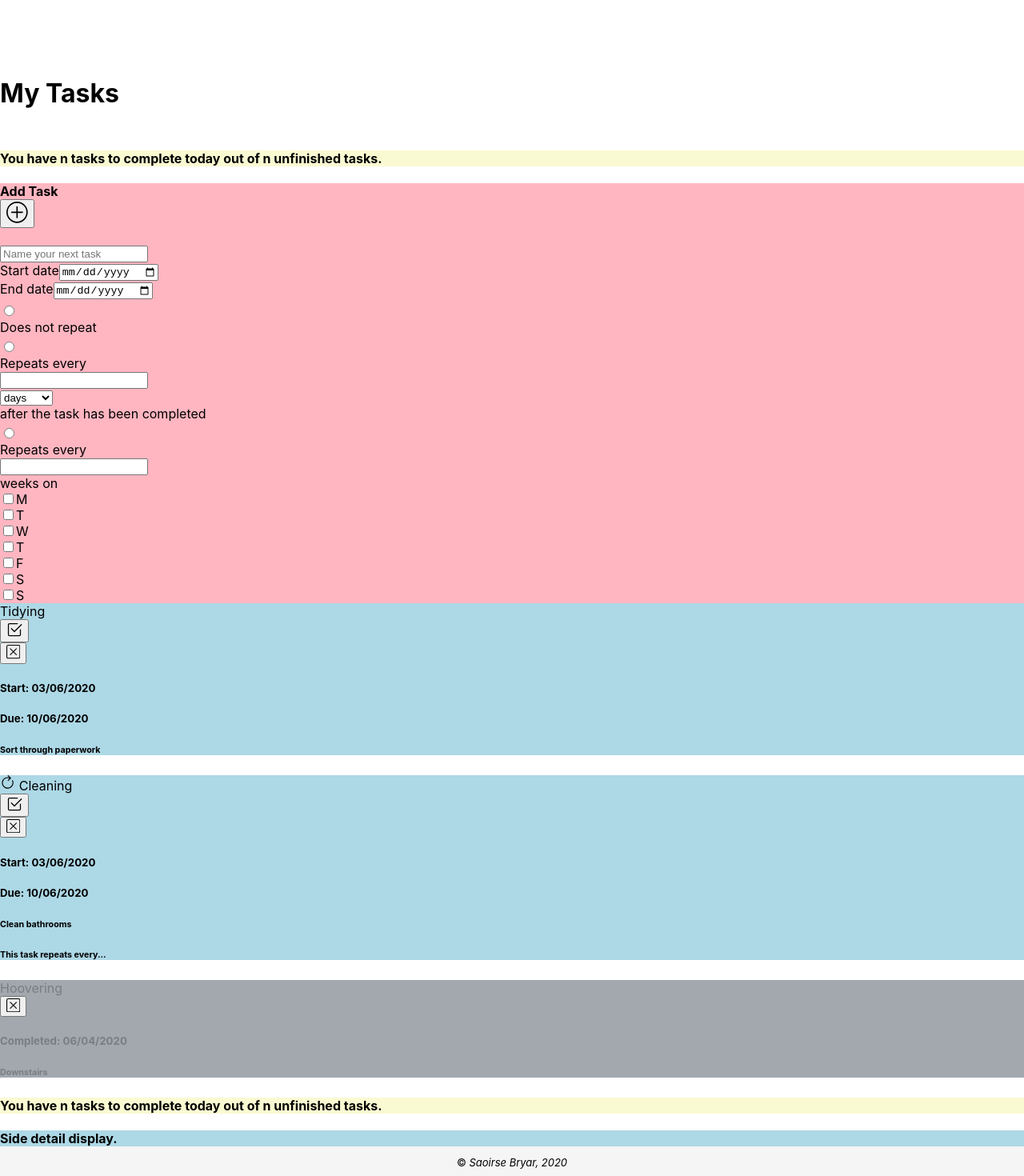
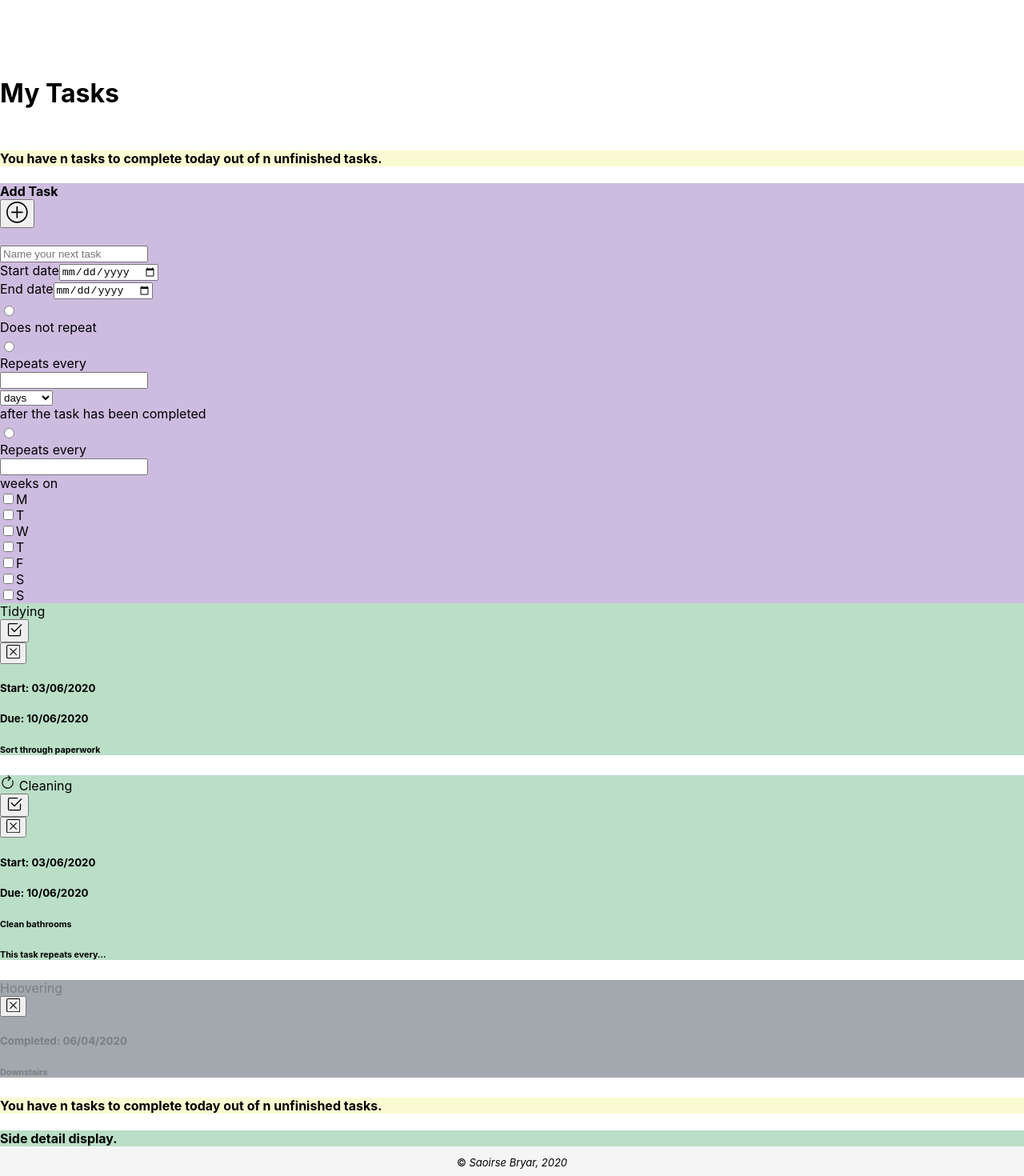
Before and after one commit to smbryar/todo_react_application, a React (Create React App) app: page / in a window 1280 px wide. Shown: the top 1470 px of the page at 80% size. Built offline with nearby package versions, Linux system fonts and the light colour scheme; the HTML template or start-up script is replaced by a standard one.

Commit message:
Alter colours

```diff
--- a/src/AddTask/AddTask.css
+++ b/src/AddTask/AddTask.css
@@ -1,6 +1,6 @@
 .add-task {
     width: 100%;
-    background-color: lightpink;
+    background-color: #CEBCE0;
 }
 
 .customRow {
--- a/src/DetailDisplay/DetailDisplay.css
+++ b/src/DetailDisplay/DetailDisplay.css
@@ -1,4 +1,4 @@
 .detail-display {
-    background-color: lightblue;
+    background-color: #BADEC6;
     width: 100%;
 }
--- a/src/Intro/Intro.css
+++ b/src/Intro/Intro.css
@@ -1,4 +1,4 @@
 .intro {
     width: 100%;
-    background-color: lightgoldenrodyellow;
+    background-color: #fafad2;
 }
--- a/src/TaskItem/TaskItem.js
+++ b/src/TaskItem/TaskItem.js
@@ -10,7 +10,7 @@ function TaskItem(props) {
   const [open, setOpen] = React.useState(false);
   return (
     <Card className="task-item"
-    style={{backgroundColor: props.completed ? 'rgba(130, 138, 146, 0.74)' : 'lightblue',
+    style={{backgroundColor: props.completed ? 'rgba(130, 138, 146, 0.74)' : '#BADEC6',
             color: props.completed ? 'rgba(0, 0, 0, 0.25)' : 'black'}}
     >
       <Card.Header
```
